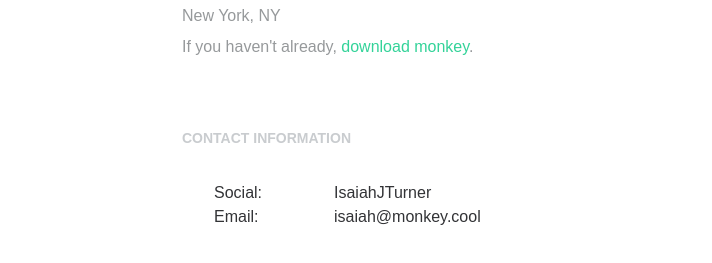
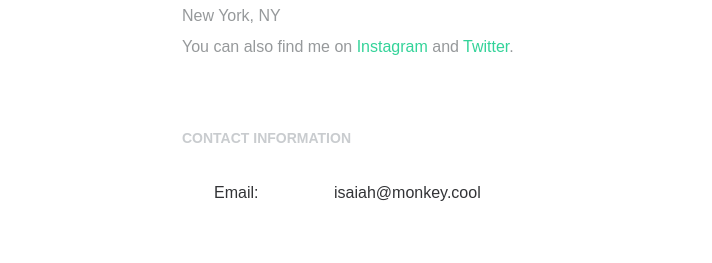
Before and after one commit to IsaiahJTurner/Resume, a plain HTML site: page index.html in a window 1280 px wide. Shown: the part 197-460 px from the top of the page, without its empty margins (168-880 px from the left). Drawn offline with Linux system fonts and the light colour scheme.

Commit message:
Update index.html

```diff
--- a/index.html
+++ b/index.html
@@ -27,7 +27,7 @@
 
         <p>New York, NY</p>
 
-        <p>If you haven't already, <a href="https://monkey.cool">download monkey</a>.</p>
+        <p>You can also find me on <a href="https://www.instagram.com/isaiahjturner/">Instagram</a> and <a href="https://www.twitter.com/IsaiahJTurner">Twitter</a>.</p>
 
       </section>
 
@@ -35,7 +35,6 @@
         <h2>Contact Information</h2>
 
         <div class="sr-section-items" style="margin-left: 2em">
-          <div class="contact-block"><div class="contact-label">Social:</div><div class="contact-value">IsaiahJTurner</div></div>
           <div class="contact-block"><div class="contact-label">Email:</div><div class="contact-value">isaiah@monkey.cool</div></div>
         </div>
       </section>
```
